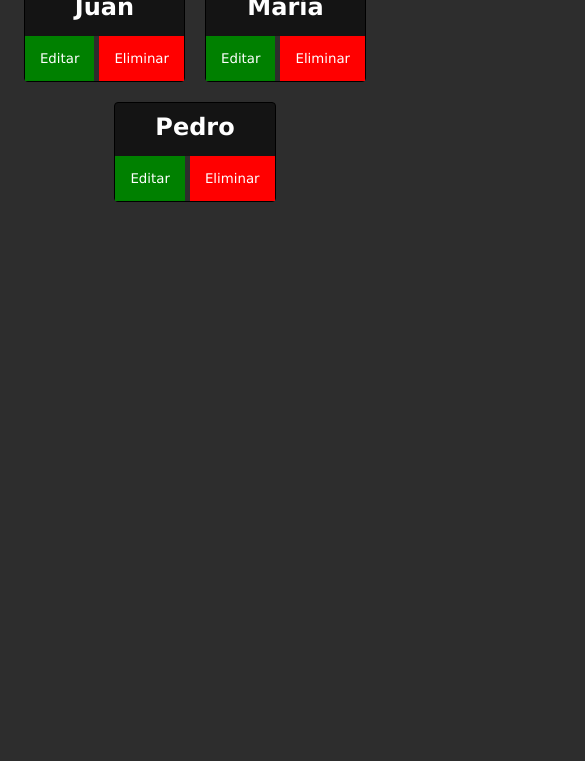
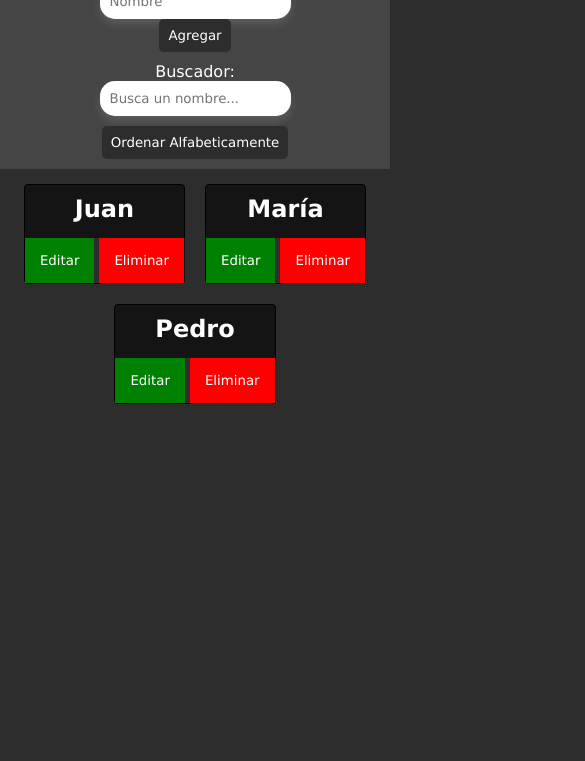
Before and after one commit to DavidFrontendDev/GestorDeNombres, a plain HTML site: page index.html in a window 390 px wide. Shown: the part 83-844 px from the top of the page, 585 px wide, since content can reach past the window. Drawn offline with Linux system fonts and the light colour scheme.

Commit message:
Fotos Readme  + Responsive Design

```diff
--- a/style.css
+++ b/style.css
@@ -58,3 +58,17 @@
   padding: 15px;
   cursor: pointer;
 }
+@media (max-width: 1100px) {
+  header {
+    flex-direction: column;
+    height: auto;
+    padding: 10px;
+    gap: 10px;
+  }
+  .agregar {
+    display: flex;
+    flex-direction: column;
+    justify-content: center;
+    align-items: center;
+  }
+}
```
Also changed, not shown: 1 other file.
